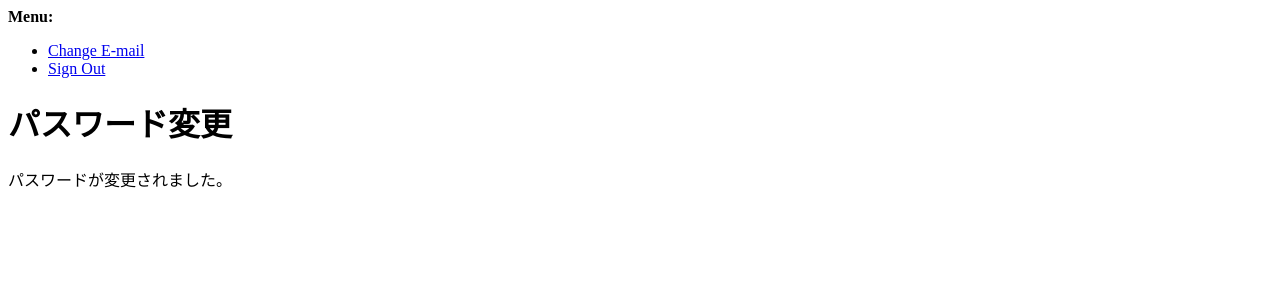
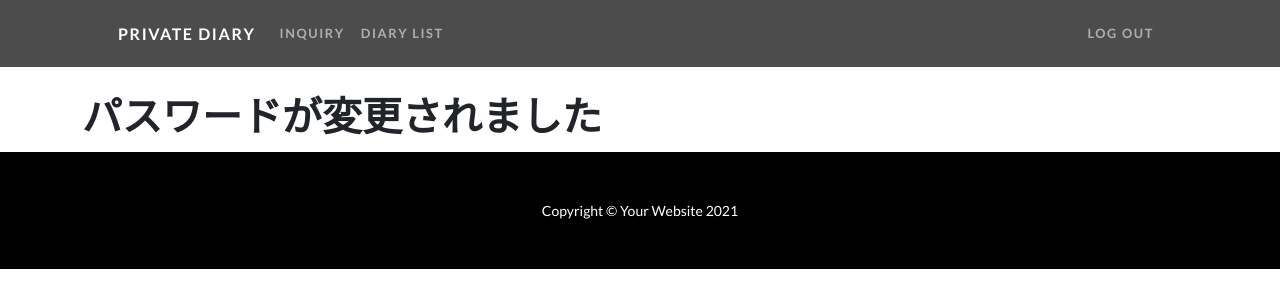
Before and after one commit to OhgamiKanako/private_diary, a Django app: template accounts/templates/account/password_reset_from_key_done.html in a window 1280 px wide. Shown: the top 308 px of the page. Run offline with Django 3.2, Linux system fonts and the light colour scheme; the template is opened without the code that fills it, so the values that code supplies are empty; the visitor is signed in with stand-in values (Sample User, id 1); some libraries are stand-ins or nearby versions.

Commit message:
password_change

```diff
--- a/accounts/templates/account/email/email_confirmation_message.txt
+++ b/accounts/templates/account/email/email_confirmation_message.txt
@@ -3,11 +3,6 @@
 {% load i18n %}
 
 {% block content %}{% autoescape off %}{% user_display user as user_display %}{% blocktrans with site_name=current_site.name site_domain=current_site.domain %}You're receiving this e-mail because user {{ user_display }} has given your e-mail address to register an account on {{ site_domain }}.
-<<<<<<< HEAD
-
-To confirm this is correct, go to {{ activate_url }}{% endblocktrans %}{% endautoescape %}{% endblock %}
-=======
 ご登録ありがとうございます。
 登録を続けるには、以下のリンクをクリックしてください。
 {{ activate_url }}{% endblocktrans %}{% endautoescape %}{% endblock %}
->>>>>>> 1b784307d71122da75ddd377ee656b0bce1b2f33
--- a/accounts/templates/account/email/email_confirmation_subject.txt
+++ b/accounts/templates/account/email/email_confirmation_subject.txt
@@ -1,8 +1,4 @@
 {% load i18n %}
 {% autoescape off %}
-<<<<<<< HEAD
-{% blocktrans %}Please Confirm Your E-mail Address{% endblocktrans %}
-=======
 {% blocktrans %}ユーザー登録用メール{% endblocktrans %}
->>>>>>> 1b784307d71122da75ddd377ee656b0bce1b2f33
 {% endautoescape %}
--- a/accounts/templates/account/email/password_reset_key_message.txt
+++ b/accounts/templates/account/email/password_reset_key_message.txt
@@ -2,11 +2,8 @@
 {% load i18n %}
 
 {% block content %}{% autoescape off %}{% blocktrans %}You're receiving this e-mail because you or someone else has requested a password for your user account.
-<<<<<<< HEAD
-It can be safely ignored if you did not request a password reset. Click the link below to reset your password.{% endblocktrans %}
-=======
+
 パスワードリセットが申請されました。申請を続けるには、以下のリンクをクリックしてください。{% endblocktrans %}
->>>>>>> 1b784307d71122da75ddd377ee656b0bce1b2f33
 
 {{ password_reset_url }}{% if username %}
 
--- a/accounts/templates/account/email/password_reset_key_subject.txt
+++ b/accounts/templates/account/email/password_reset_key_subject.txt
@@ -1,8 +1,4 @@
 {% load i18n %}
 {% autoescape off %}
-<<<<<<< HEAD
-{% blocktrans %}Password Reset E-mail{% endblocktrans %}
-=======
 {% blocktrans %}パスワードリセット{% endblocktrans %}
->>>>>>> 1b784307d71122da75ddd377ee656b0bce1b2f33
 {% endautoescape %}
--- a/accounts/templates/account/email_confirm.html
+++ b/accounts/templates/account/email_confirm.html
@@ -22,3 +22,4 @@
         </div>
     </div>
 </div>
+{% endblock %}
--- a/accounts/templates/account/password_reset.html
+++ b/accounts/templates/account/password_reset.html
@@ -19,3 +19,4 @@
         </div>
     </div>
 </div>
+{% endblock %}
--- a/accounts/templates/account/password_reset_done.html
+++ b/accounts/templates/account/password_reset_done.html
@@ -14,3 +14,4 @@
         </div>
     </div>
 </div>
+{% endblock %}
--- a/accounts/templates/account/password_reset_from_key.html
+++ b/accounts/templates/account/password_reset_from_key.html
@@ -24,3 +24,4 @@
         </div>
     </div>
 </div>
+{% endblock %}
--- a/accounts/templates/account/password_reset_from_key_done.html
+++ b/accounts/templates/account/password_reset_from_key_done.html
@@ -1,9 +1,13 @@
-{% extends "account/base.html" %}
+{% extends "diary/base.html" %}
 
-{% load i18n %}
-{% block head_title %}{% trans "Change Password" %}{% endblock %}
+{% block title %}PassResetClear | PrivateDiary{% endblock %}
 
-{% block content %}
-    <h1>{% trans "Change Password" %}</h1>
-    <p>{% trans 'Your password is now changed.' %}</p>
+{% block contents %}
+<div class="container">
+    <div class="row">
+        <div class="my-div-style">
+            <h1>パスワードが変更されました</h1>
+        </div>
+    </div>
+</div>
 {% endblock %}
```
